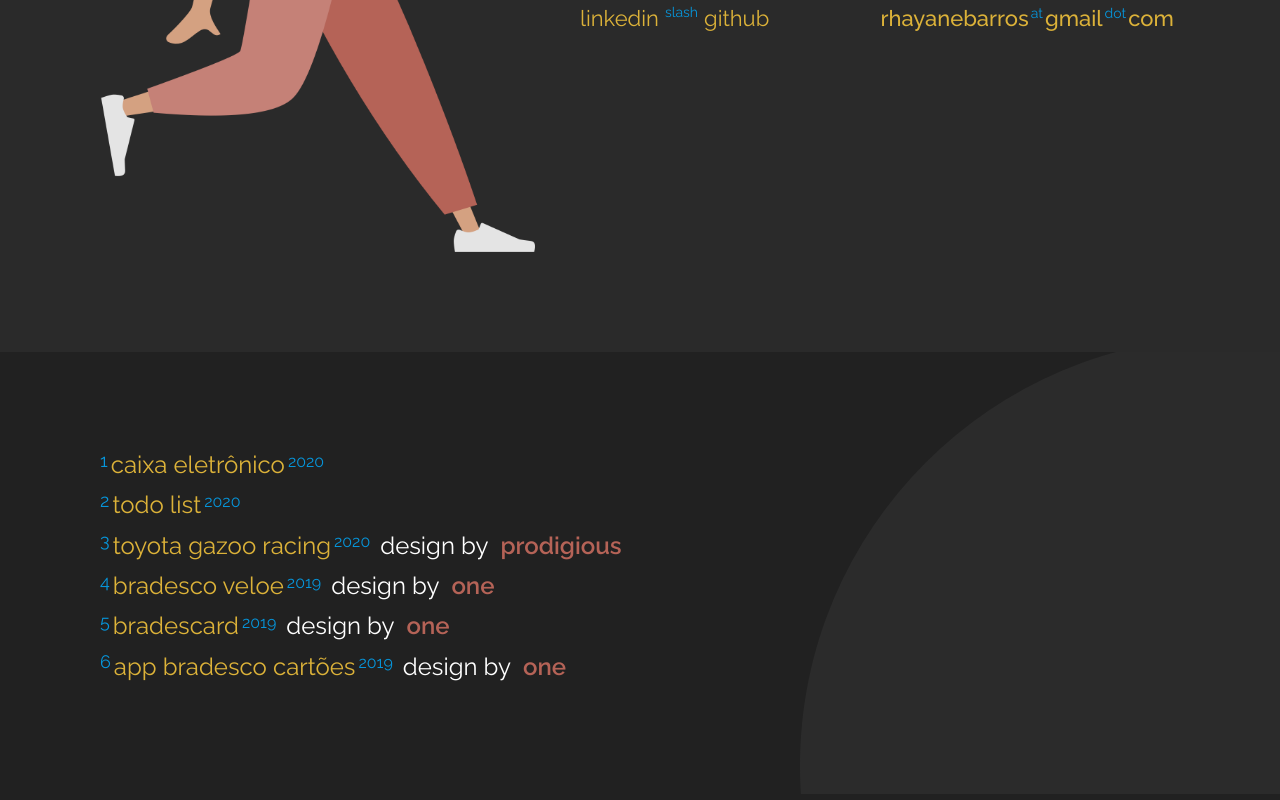
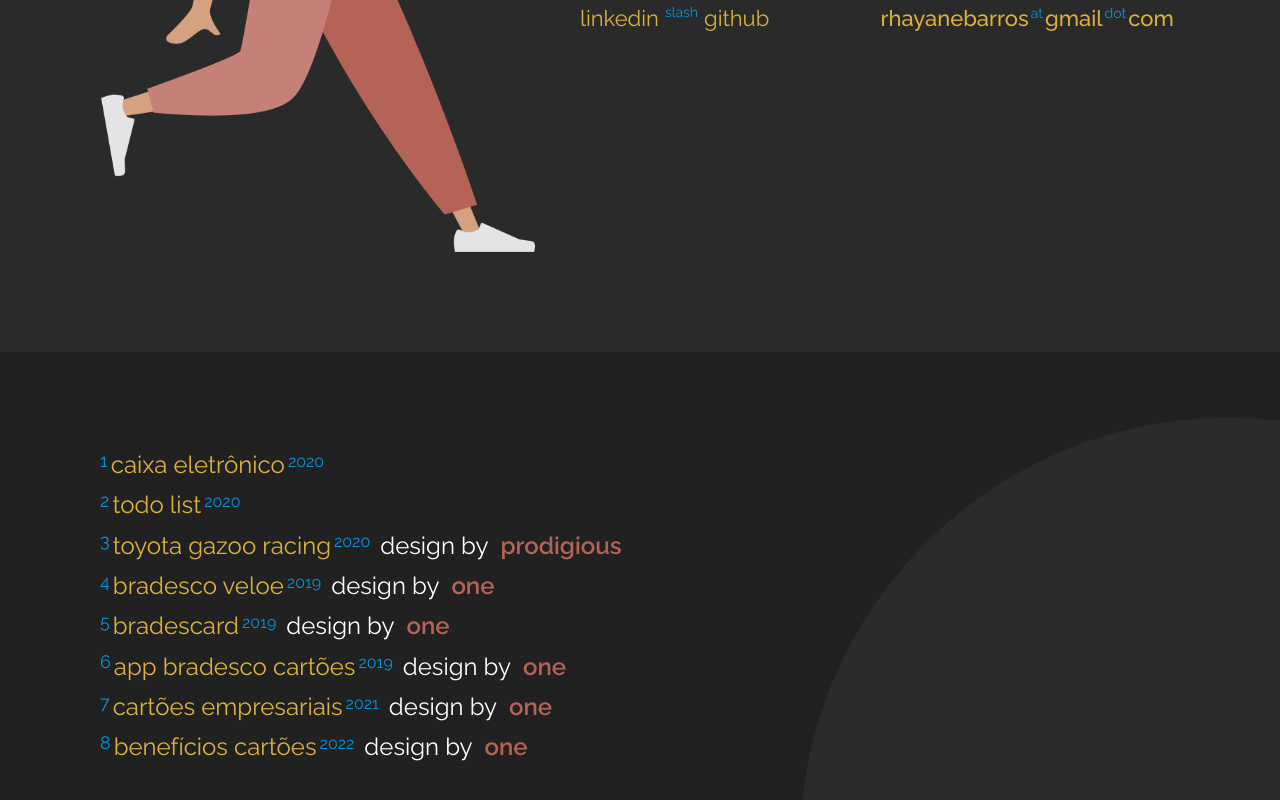
Before and after one commit to rhayanebarros/vue-projects, a Vue app: page / in a window 1280 px wide. Shown: the part 456-1256 px from the top of the page. Built offline with nearby package versions, Linux system fonts and the light colour scheme.

Commit message:
[WIP]add title pages, add new projects.

```diff
--- a/package.json
+++ b/package.json
@@ -1,5 +1,5 @@
 {
-  "name": "vue-projects",
+  "name": "rhayane-barros-projects",
   "version": "0.1.0",
   "private": true,
   "scripts": {
--- a/src/components/HomeContent.vue
+++ b/src/components/HomeContent.vue
@@ -41,7 +41,7 @@
           <router-link to="/bank" title="caixa eletrônico">caixa eletrônico</router-link><span>2020</span>
         </li>
         <li>
-          <router-link to="/about" title="todo list">todo list</router-link><span>2020</span>
+          <router-link to="/todo-list" title="todo list">todo list</router-link><span>2020</span>
         </li>
         <li>
           <a href="https://www.toyotagazooracing.com.br/" title="gazoo racing" target="_blank">toyota gazoo racing</a>
@@ -64,6 +64,18 @@
         <li>
           <a href="https://banco.bradesco/html/classic/promocoes/aplicativo-bradesco-cartoes/index.shtm" title="app bradesco cartões" target="_blank">App Bradesco Cartões</a>
           <span>2019</span>
+          <p>design by</p>
+          <a class="design" href="https://one.com.br/" title="one" target="_blank">One</a>
+        </li>
+        <li>
+          <a href="https://banco.bradesco/cartoesempresariais/" title="cartões empresariais" target="_blank">Cartões Empresariais</a>
+          <span>2021</span>
+          <p>design by</p>
+          <a class="design" href="https://one.com.br/" title="one" target="_blank">One</a>
+        </li>
+        <li>
+          <a href="https://banco.bradesco/beneficioscartoes/" title="benefícios cartões" target="_blank">Benefícios Cartões</a>
+          <span>2022</span>
           <p>design by</p>
           <a class="design" href="https://one.com.br/" title="one" target="_blank">One</a>
         </li>
--- a/src/router/index.js
+++ b/src/router/index.js
@@ -8,20 +8,23 @@
   {
     path: '/',
     name: 'Home',
-    component: Home
+    component: Home,
+    meta: 'Rhayane Barros - Home'
   },
   {
     path: '/bank',
     name: 'Bank',
-    component: () => import(/* webpackChunkName: "about" */ '../views/Bank.vue')
+    component: () => import('../views/Bank.vue'),
+    meta: 'Rhayane Barros - Bank'
   },
   {
-    path: '/about',
-    name: 'About',
+    path: '/todo-list',
+    name: 'Todo List',
     // route level code-splitting
-    // this generates a separate chunk (about.[hash].js) for this route
+    // this generates a separate chunk (todo-list.[hash].js) for this route
     // which is lazy-loaded when the route is visited.
-    component: () => import(/* webpackChunkName: "about" */ '../views/About.vue')
+    component: () => import('../views/Todo.vue'),
+    meta: 'Rhayane Barros - Todo list'
   }
 ]
 
@@ -31,4 +34,9 @@
   routes
 })
 
+router.beforeEach((to, from, next) => {
+  document.title = to.meta
+  next()
+})
+
 export default router
--- a/src/views/About.vue
+++ b/src/views/Todo.vue
@@ -1,5 +1,5 @@
 <template>
-  <div class="about">
+  <div class="todo-list">
     <h1>This is an about page</h1>
     <div id="nav">
       <router-link to="/">Voltar</router-link>
```
